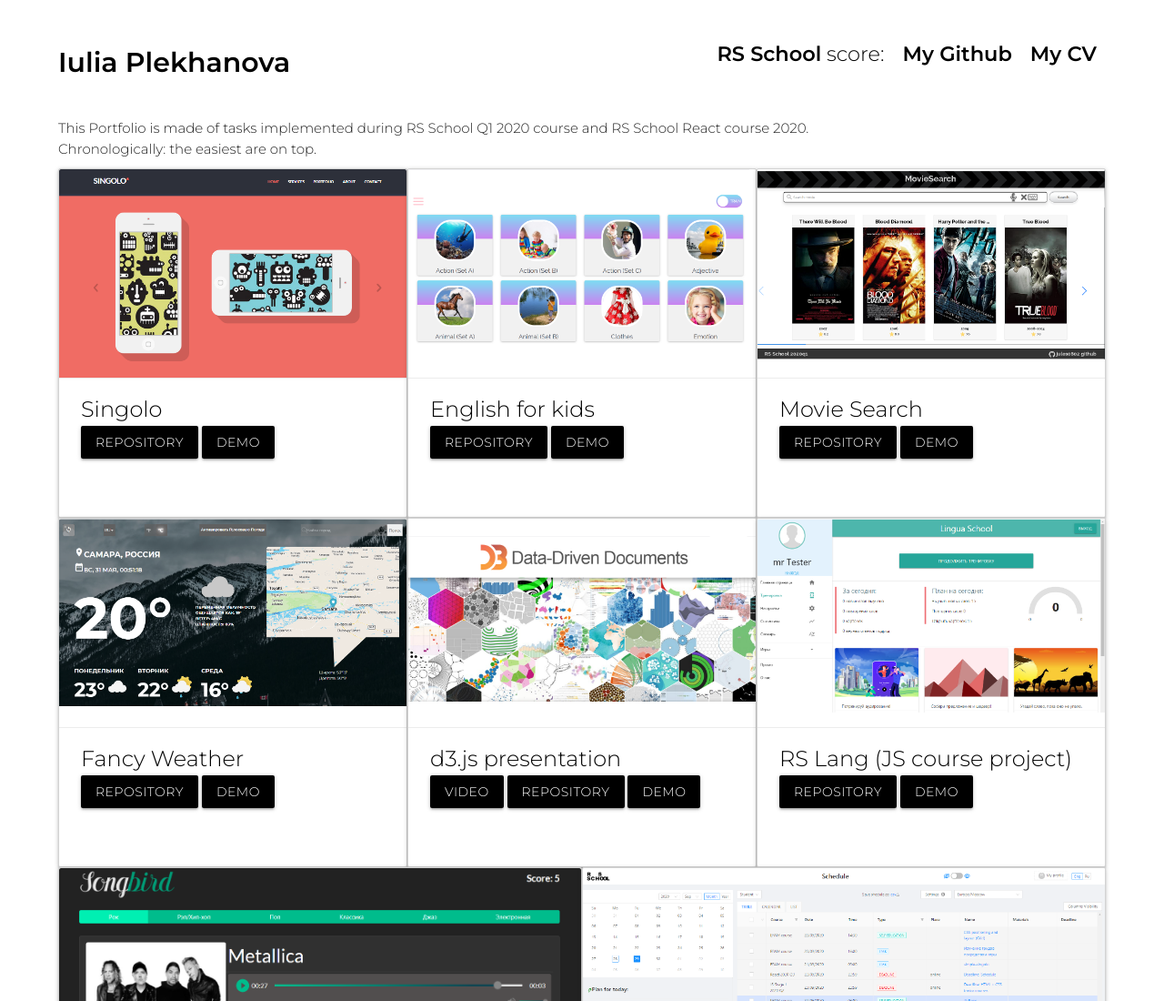
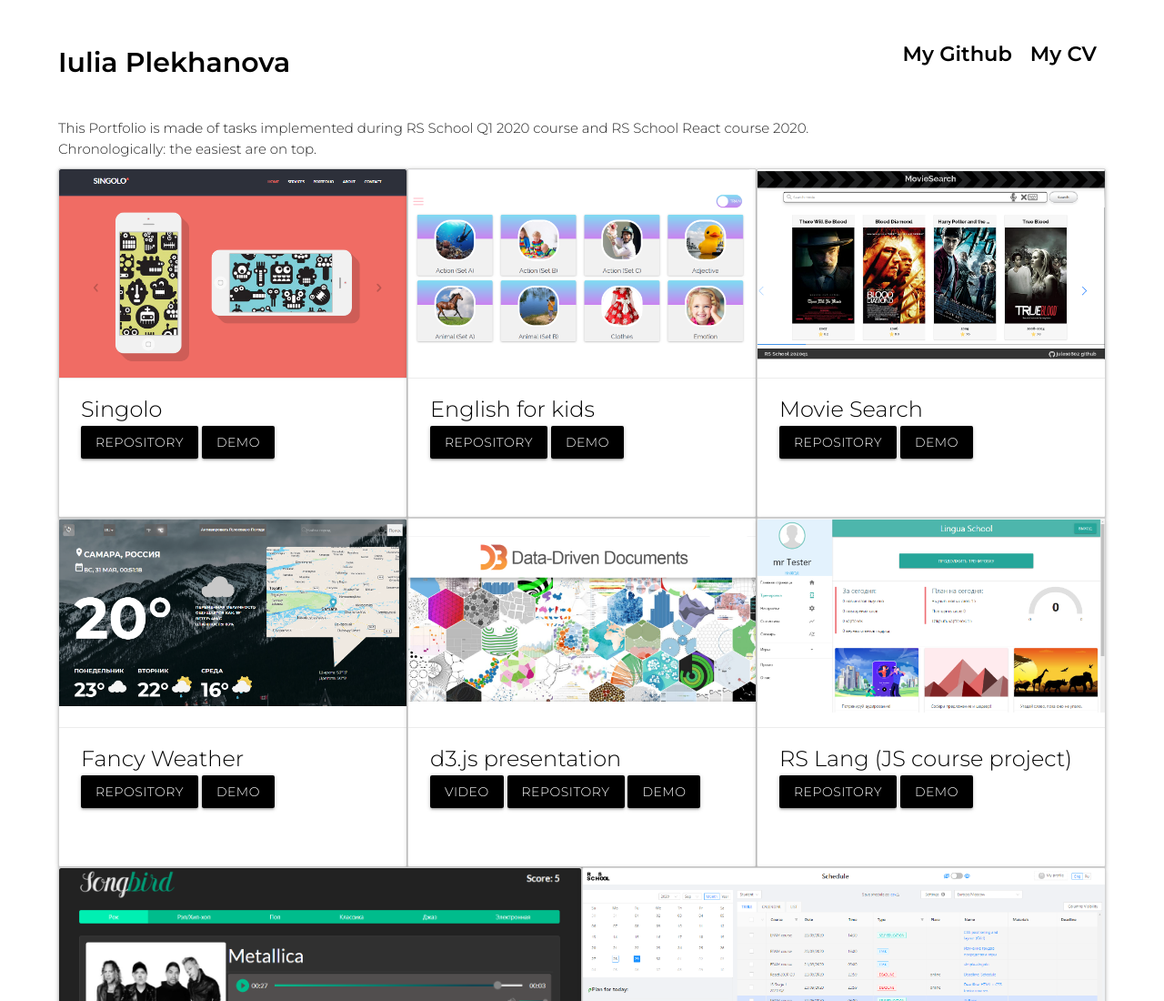
Before and after one commit to jules0802/my-portfolio, a plain HTML site: page index.html in a window 1280 px wide. Shown: the top 1100 px of the page at 91% size. Drawn offline with nearby package versions, Linux system fonts and the light colour scheme; a script that the page names is missing.

Commit message:
fix: delete score

```diff
--- a/index.html
+++ b/index.html
@@ -13,9 +13,6 @@
     <header class="header">
       <h1 class="header__logo bold">Iulia Plekhanova</h1>
       <ul class="header__navigation">
-          <li>
-            <span><a class="bold" href="https://rs.school/">RS School</a> score: </span>
-          </li>
           <li>
             <a class="bold" href="https://github.com/jules0802">My Github</a>
           </li>
```
